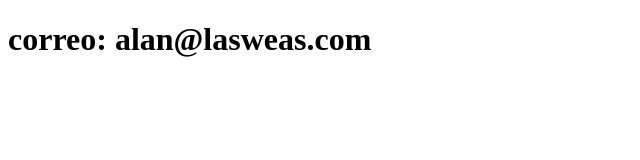
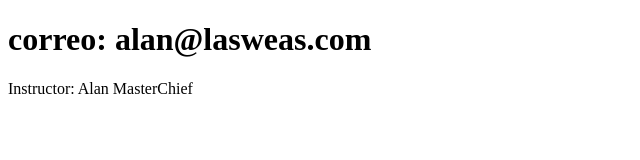
Before and after one commit to AlanXavier2024/repo_prueba, a plain HTML site: page contacto.html in a window 1280 px wide. Shown: the whole page, without its empty margins (0-640 px from the left). Drawn offline with Linux system fonts and the light colour scheme.

Commit message:
actualizar el contacto

```diff
--- a/contacto.html
+++ b/contacto.html
@@ -7,5 +7,6 @@
 </head>
 <body>
     <h1>correo: alan@lasweas.com </h1>
+    <p>Instructor: Alan MasterChief</p>
 </body>
 </html>
```
